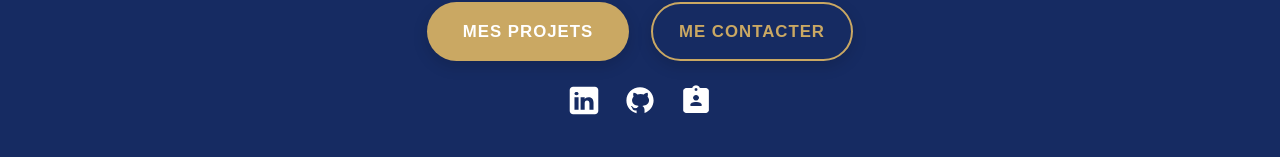
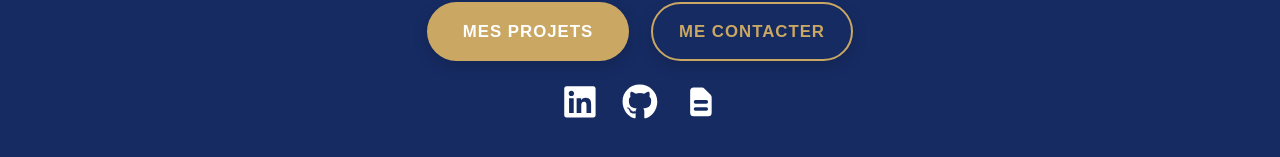
Before and after one commit to AlexDelapierre/Portfolio-React, a React (Create React App) app: page / in a window 1280 px wide. Shown: the part 636-793 px from the top of the page. Built offline with nearby package versions, Linux system fonts and the light colour scheme.

Commit message:
refactor: change social icons because of Adblock

```diff
--- a/src/components/Footer/Footer.css
+++ b/src/components/Footer/Footer.css
@@ -11,4 +11,5 @@
 .footer-text {
   margin: 0;
   text-align: center;
+  font-size: 1.5rem;
 }
--- a/src/components/Socials/Socials.css
+++ b/src/components/Socials/Socials.css
@@ -2,7 +2,7 @@
   display: flex;
   justify-content: center;
   align-items: center;
-  gap: 2rem;
+  gap: 2.2rem;
 }
 
 .socials-container.align-left {
@@ -13,32 +13,27 @@
   justify-content: flex-end;
 }
 
-.social {
-    width: 4rem;
-  }
+.social-icon {
+  font-size: 3.5rem;
+  transition: transform 0.3s ease;
+}
+
+.social-icon:hover {
+  transform: scale(1.1);
+  color: #caa863;
+}
 
 @media screen and (min-width: 767px) {
-  .social {
-    width: 3rem;
-  }
+  .social-icon {
+  font-size: 3.2rem;
 }
-
-.social:hover {
+}
+/* .social:hover {
   transform: translateY(-3px)
 }
-
 .social-icon-link:hover {
   background: rgba(120,67,233,.2)
 }
-
 .social-icon-link--bd-none {
   border-bottom: 0
-}
-
-.social-icon {
-  width: 100%
-}
-
-.social-icon:hover {
-  color: #caa863;
-}
+} */
--- a/src/components/Socials/Socials.jsx
+++ b/src/components/Socials/Socials.jsx
@@ -3,6 +3,8 @@ import "./Socials.css";
 import LinkedinIcon from "../../assets/icons/Linkedin-white.svg";
 import GithubIcon from "../../assets/icons/github-white-60.svg";
 import CVIcon from "../../assets/icons/CV-white-48.png";
+import { FaLinkedin, FaGithub } from "react-icons/fa";
+import { HiDocumentText } from "react-icons/hi"; // pour l’icône de CV
 
 function Socials({ align = "center" }) {
 
@@ -20,11 +22,12 @@ function Socials({ align = "center" }) {
           target="_blank"
           rel="noreferrer"
         >
-          <img
+          {/* <img
             src={LinkedinIcon}
             alt="Alexandre Delapierre Linkedin Profile"
             className="social-icon"
-          />
+          /> */}
+          <FaLinkedin className="social-icon" />
         </a>
       </div>
 
@@ -35,11 +38,12 @@ function Socials({ align = "center" }) {
           target="_blank"
           rel="noreferrer"
         >
-          <img
+          {/* <img
             src={GithubIcon}
             alt="Alexandre Delapierre Github Profile"
             className="social-icon"
-          />
+          /> */}
+          <FaGithub className="social-icon" />
         </a>
       </div>
 
@@ -50,11 +54,12 @@ function Socials({ align = "center" }) {
           target="_blank"
           rel="noreferrer"
         >
-          <img
+          {/* <img
             src={CVIcon}
             alt="Alexandre Delapierre CV inline"
             className="social-icon"
-          />
+          /> */}
+          <HiDocumentText className="social-icon" />
         </a>
       </div>
     </div>
```
